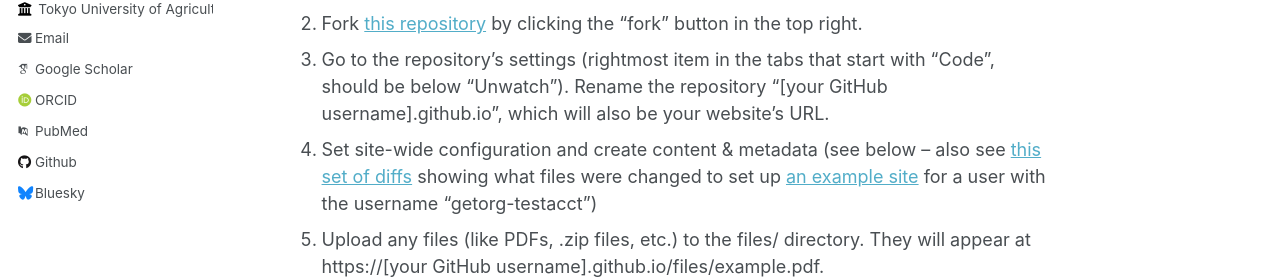
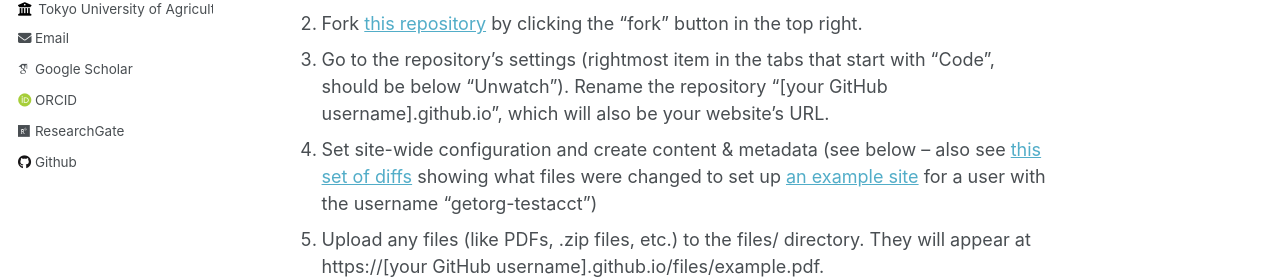
Before and after one commit to xiaovhua/vhua.github.io, a Jekyll site: the page built from _pages/about.md, in a window 1280 px wide and 900 px high, scrolled down 483 px. Shown: the part 618-897 px from the top of the window. Built offline with Jekyll 4.4.1, drawn with Linux system fonts in a browser that asks for light colours; some web fonts are replaced; part of the change alters nothing that is shown.

Commit message:
Update _config.yml

```diff
--- a/_config.yml
+++ b/_config.yml
@@ -32,23 +32,23 @@ author:
 
   # Academic websites
   arxiv            : # URL - Update with the correct link to your profile
-  googlescholar    : "https://scholar.google.com/citations?user=PS_CX0AAAAAJ"
+  googlescholar    : "https://scholar.google.com/citations?hl=zh-CN&user=UyRpxGMAAAAJ"
   impactstory      : # URL
-  orcid            : "http://orcid.org/yourorcidurl"
+  orcid            : "http://orcid.org/my-orcid?orcid=0000-0002-2595-4762"
   semantic         : # URL
-  pubmed           : "https://www.ncbi.nlm.nih.gov/pubmed/?term=john+snow"
-  researchgate     : # URL
+  pubmed           : # "https://www.ncbi.nlm.nih.gov/pubmed/?term=john+snow"
+  researchgate     : "https://www.researchgate.net/profile/Li-Binghua?_sg=2ARqmwOvhZXRP8ZSkTa5EIUGOc7xX5zgYG6yy2z64HSToKyW1q1ANziehtH1WmD_eBEfo0lU_qNmLBA"
 
   # Repositories and software development
   bitbucket        : # Username - Update with your username on the site
   codepen          : # Username
   dribbble         : # Username
-  github           : "academicpages"
+  github           : "https://github.com/TUAT-Novice"
   kaggle           : # Username
   stackoverflow    : # User number or user number and name (i.e., use "1" or "1/jeff-atwood")
 
   # Social media
-  bluesky          : "bsky.app" # Replace this with you Bluesky username
+  bluesky          : # "bsky.app" # Replace this with you Bluesky username
   facebook         : # Username
   flickr           : # Username
   foursquare       : # Username
```
